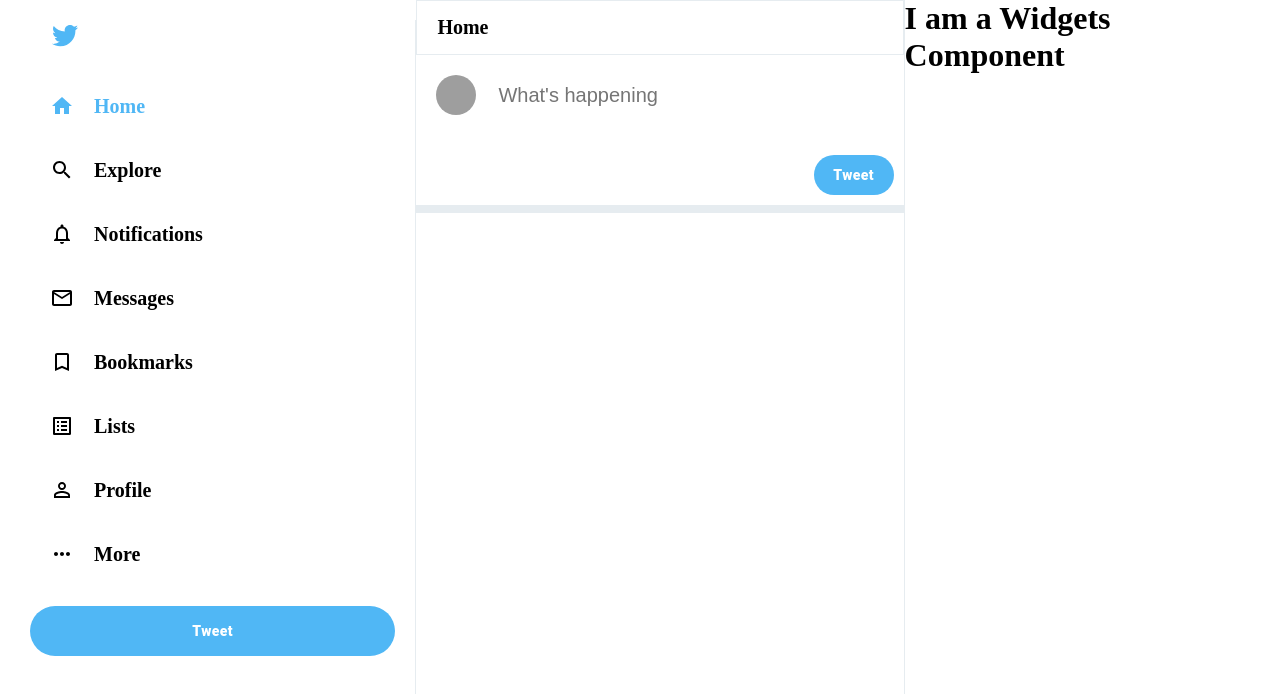
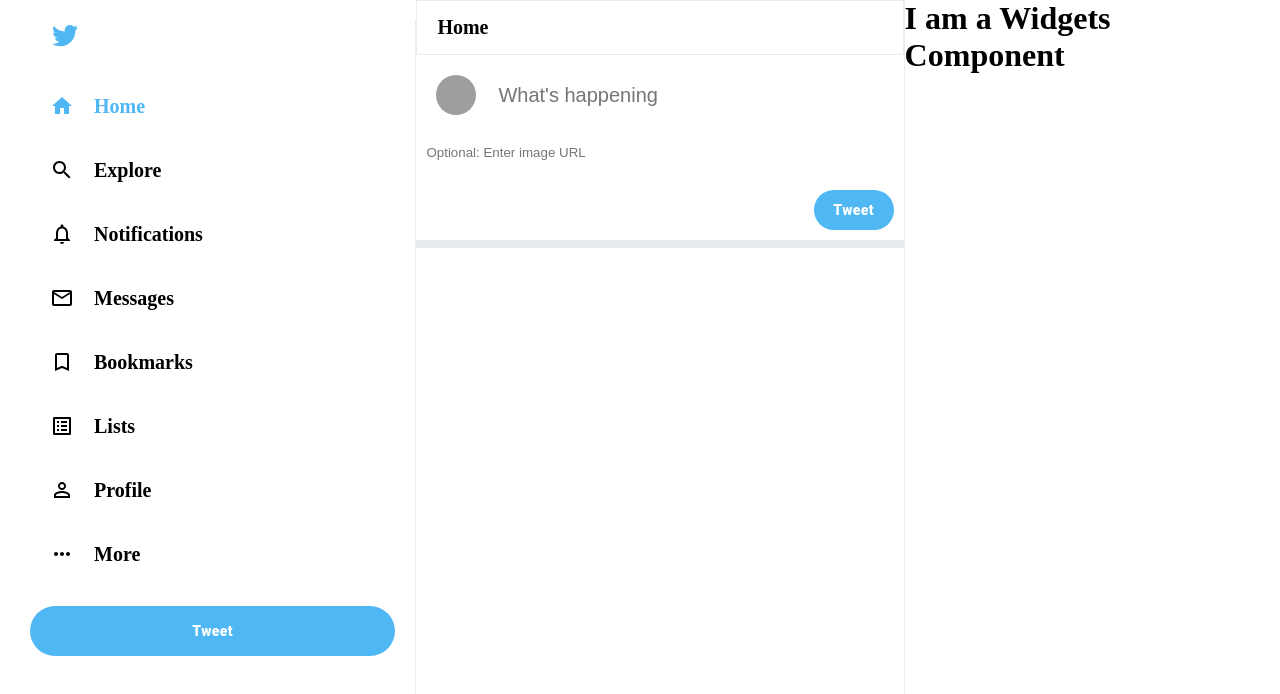
Before and after one commit to vermad843/twitter-clone-main, a React (Create React App) app: page / in a window 1280 px wide. Shown: the top 694 px of the page. Built offline with nearby package versions, Linux system fonts and the light colour scheme; grey boxes are pictures that could not be loaded.

Commit message:
textarea css

```diff
--- a/src/TweetBox.css
+++ b/src/TweetBox.css
@@ -24,6 +24,12 @@
 }
 
 
+.tweetBox__imageInput {
+    border : none;
+    padding : 10px;
+}
+
+
 .tweetBox__tweetButton {
     background-color: var(--twitter-color) !important;
     border : none !important;
--- a/src/TweetBox.js
+++ b/src/TweetBox.js
@@ -15,6 +15,11 @@
                        type = "text"
                      />
                 </div>
+                <input
+                   className = "tweetBox__imageInput"
+                   placeholder = "Optional: Enter image URL"
+                   type = "text"
+                  />
                 <Button
                   className = "tweetBox__tweetButton"
                   >Tweet
```
